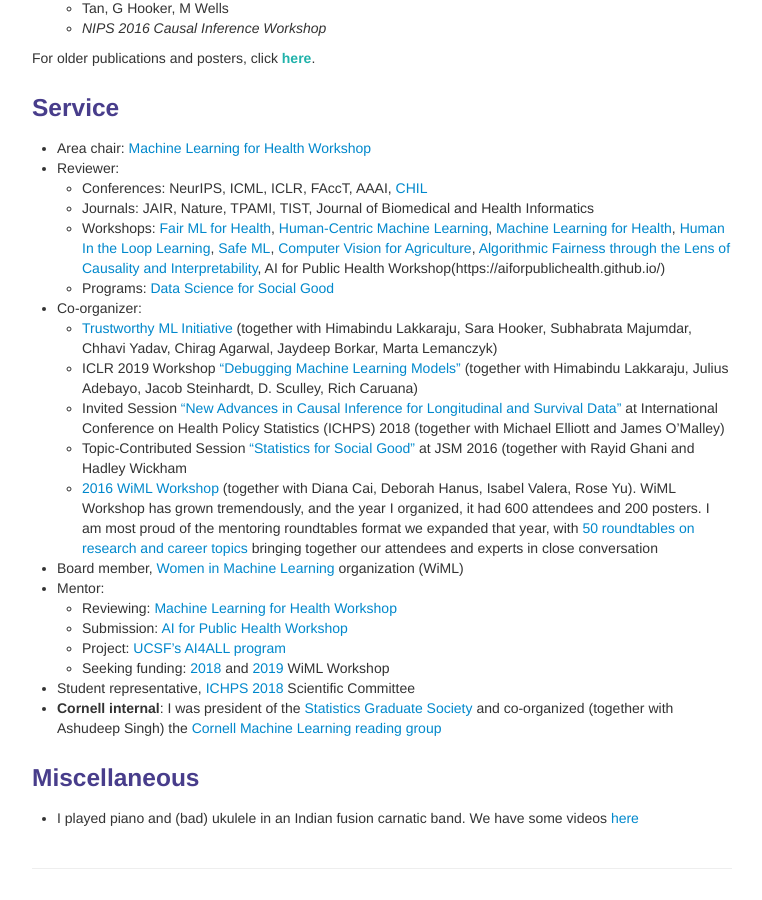
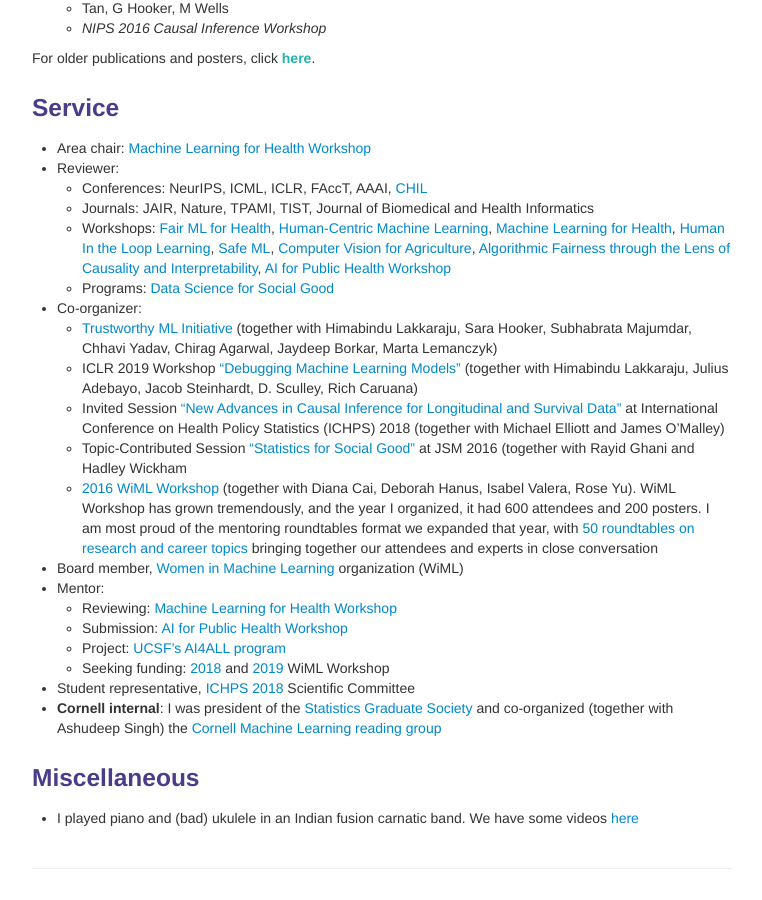
Before and after one commit to shftan/shftan.github.io, a Jekyll site: the page built from index.md, in a window 1280 px wide and 900 px high, scrolled down 2283 px. Shown: the whole window, without its empty margins (258-1020 px from the left). Built offline with Jekyll 4.4.1, drawn with Linux system fonts in a browser that asks for light colours.

Commit message:
Update index.md

```diff
--- a/index.md
+++ b/index.md
@@ -120,7 +120,7 @@ For older publications and posters, click <a class="paper" href="olderpublicatio
 - Reviewer:
   - Conferences: NeurIPS, ICML, ICLR, FAccT, AAAI, [CHIL](https://www.chilconference.org/)
   - Journals: JAIR, Nature, TPAMI, TIST, Journal of Biomedical and Health Informatics
-  - Workshops: [Fair ML for Health](https://www.fairmlforhealth.com/), [Human-Centric Machine Learning](https://sites.google.com/view/hcml-2019), [Machine Learning for Health](https://ml4health.github.io/2019/), [Human In the Loop Learning](https://sites.google.com/view/hill2019/home), [Safe ML](https://sites.google.com/view/safeml-iclr2019/home), [Computer Vision for Agriculture](https://www.cv4gc.org/cv4a2020/), [Algorithmic Fairness through the Lens of Causality and Interpretability](https://www.afciworkshop.org/), AI for Public Health Workshop(https://aiforpublichealth.github.io/)
+  - Workshops: [Fair ML for Health](https://www.fairmlforhealth.com/), [Human-Centric Machine Learning](https://sites.google.com/view/hcml-2019), [Machine Learning for Health](https://ml4health.github.io/2019/), [Human In the Loop Learning](https://sites.google.com/view/hill2019/home), [Safe ML](https://sites.google.com/view/safeml-iclr2019/home), [Computer Vision for Agriculture](https://www.cv4gc.org/cv4a2020/), [Algorithmic Fairness through the Lens of Causality and Interpretability](https://www.afciworkshop.org/), [AI for Public Health Workshop](https://aiforpublichealth.github.io/)
   - Programs: <a href="http://www.dssgfellowship.org/">Data Science for Social Good</a>
 - Co-organizer:
   - [Trustworthy ML Initiative](https://www.trustworthyml.org/) (together with Himabindu Lakkaraju, Sara Hooker, Subhabrata Majumdar, Chhavi Yadav, Chirag Agarwal, Jaydeep Borkar, Marta Lemanczyk)
```
